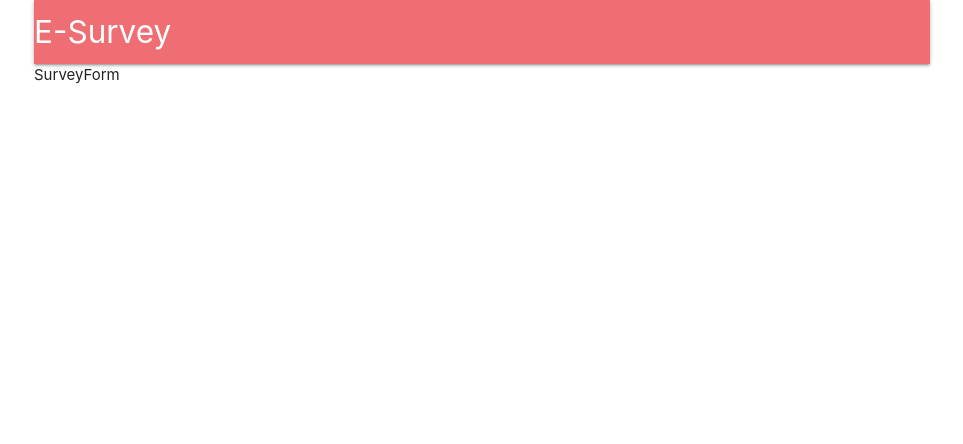
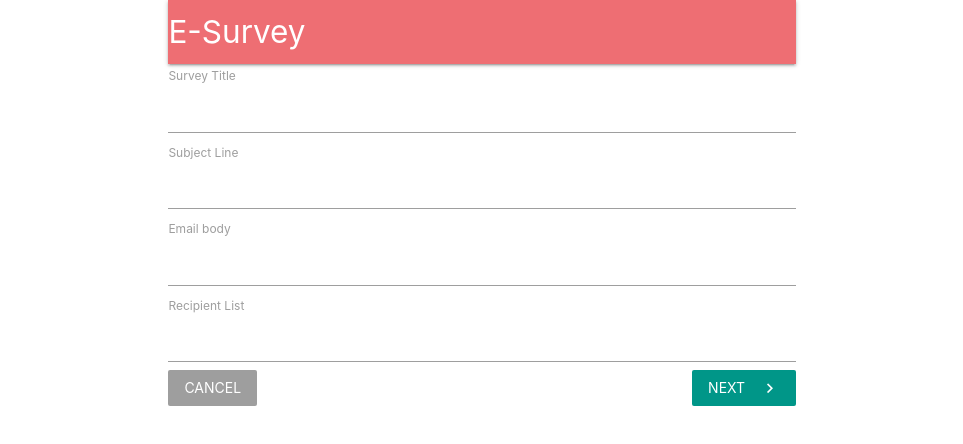
Before and after one commit to johnson-hung/esurvey-server, a React (Create React App) app in the folder client/: page /surveys/new in a window 1280 px wide. Shown: the top 444 px of the page, without its empty margins (158-1121 px from the left). Built offline with nearby package versions, Linux system fonts and the light colour scheme; no server answers.

Commit message:
add survey field component

```diff
--- a/client/src/components/App.js
+++ b/client/src/components/App.js
@@ -20,7 +20,7 @@
         return (
             <div className="container">
                 <BrowserRouter>
-                    <div>
+                    <div className="container">
                         <Header />
                         <Route exact path="/" component={Landing} />
                         <Route exact path="/surveys" component={Dashboard} />
--- /dev/null
+++ b/client/src/components/surveys/SurveyField.js
@@ -0,0 +1,12 @@
+// SurveyField.js - renders single label and text input
+
+import React from 'react';
+
+export default ({ input, label }) => {
+    return (
+        <div>
+            <label>{ label }</label>
+            <input {...input}/>
+        </div>
+    );
+};
--- a/client/src/components/surveys/SurveyForm.js
+++ b/client/src/components/surveys/SurveyForm.js
@@ -1,15 +1,41 @@
 // SurveyForm.js - shows a form for user to add input
 
+import _ from 'lodash';
 import React, { Component } from "react";
+import { Link } from 'react-router-dom';
 
 // Allows components to communicate with the redux store
-import { reduxForm } from 'redux-form';
+import { reduxForm, Field } from 'redux-form';
+
+import SurveyField from "./SurveyField";
+
+const FIELDS = [
+    { label: 'Survey Title', name: 'title'},
+    { label: 'Subject Line', name: 'subject'},
+    { label: 'Email body', name: 'body'},
+    { label: 'Recipient List', name: 'emails'}
+];
 
 class SurveyForm extends Component{
+    renderField(){
+        return _.map(FIELDS, ({ label, name }) => {
+            return <Field key={name} component={SurveyField} type="text" label={label} name={name}/>
+        });
+    }
+
     render() {
         return(
             <div>
-                SurveyForm
+                <form onSubmit={this.props.handleSubmit(values => console.log(values))}>
+                    {this.renderField()}
+                    <Link to="/surveys" className="grey btn-flat white-text">
+                        Cancel
+                    </Link>
+                    <button type="submit" className="teal btn-flat right white-text">
+                        Next
+                        <i className="material-icons right">navigate_next</i>
+                    </button>
+                </form>
             </div>
         );
     }
```
